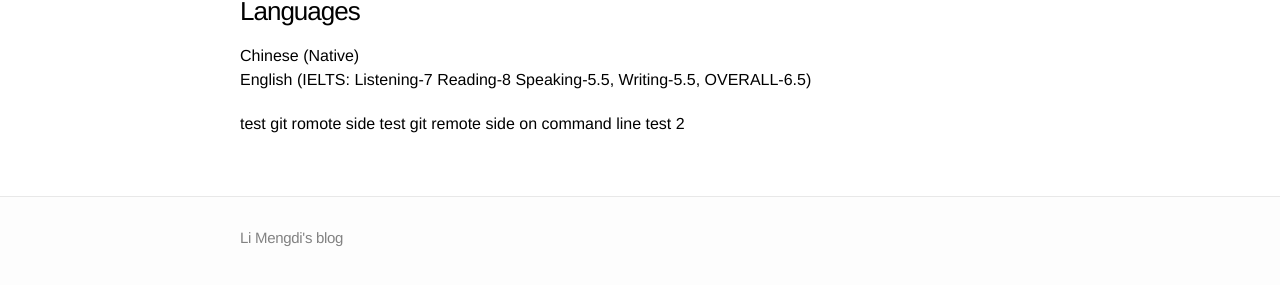
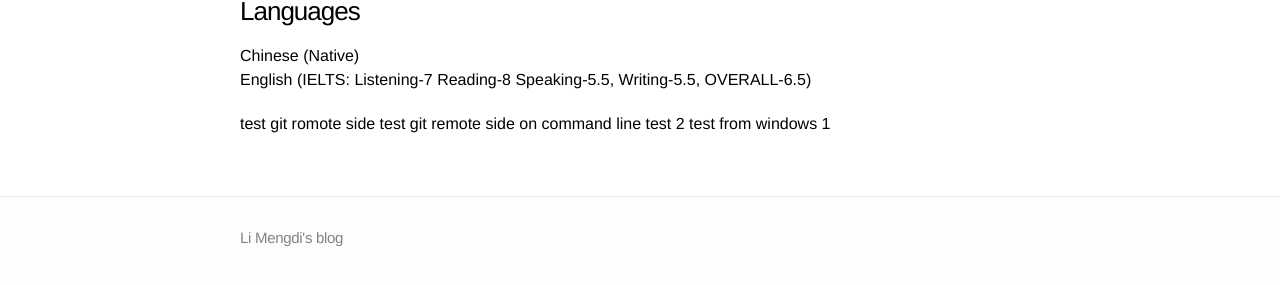
Before and after one commit to bknieven/bknieven.github.io, a Jekyll site: the page built from Resume.md, in a window 1280 px wide and 900 px high, scrolled down 1913 px. Shown: the part 605-890 px from the top of the window. Built offline with Jekyll 4.4.1, drawn with Linux system fonts in a browser that asks for light colours.

Commit message:
edit "Resume.md"
add "test from windows 1"

```diff
--- a/Resume.md
+++ b/Resume.md
@@ -100,3 +100,4 @@ English (IELTS: Listening-7 Reading-8 Speaking-5.5, Writing-5.5, OVERALL-6.5)
 test git romote side
 test git remote side on command line
 test 2
+test from windows 1
```
